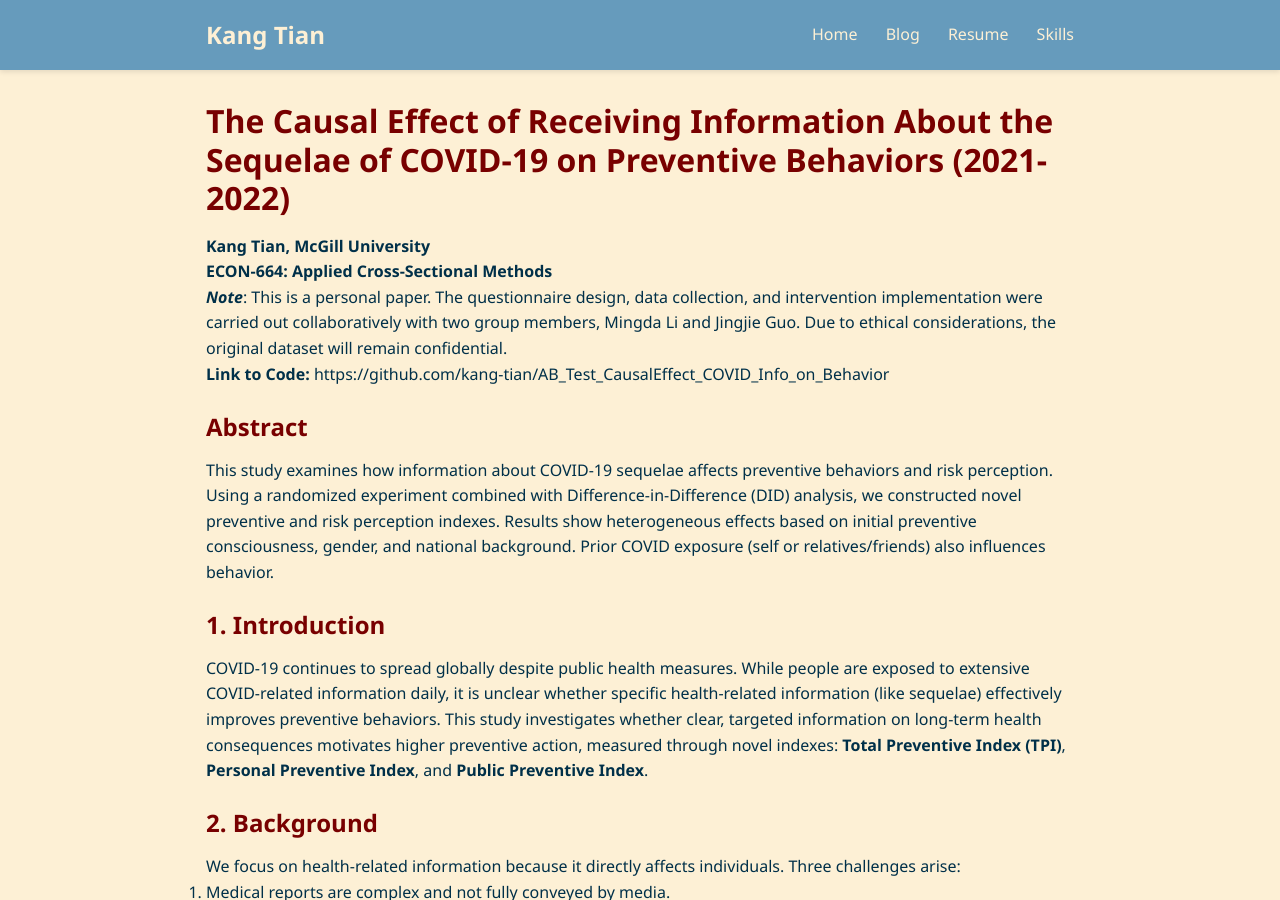
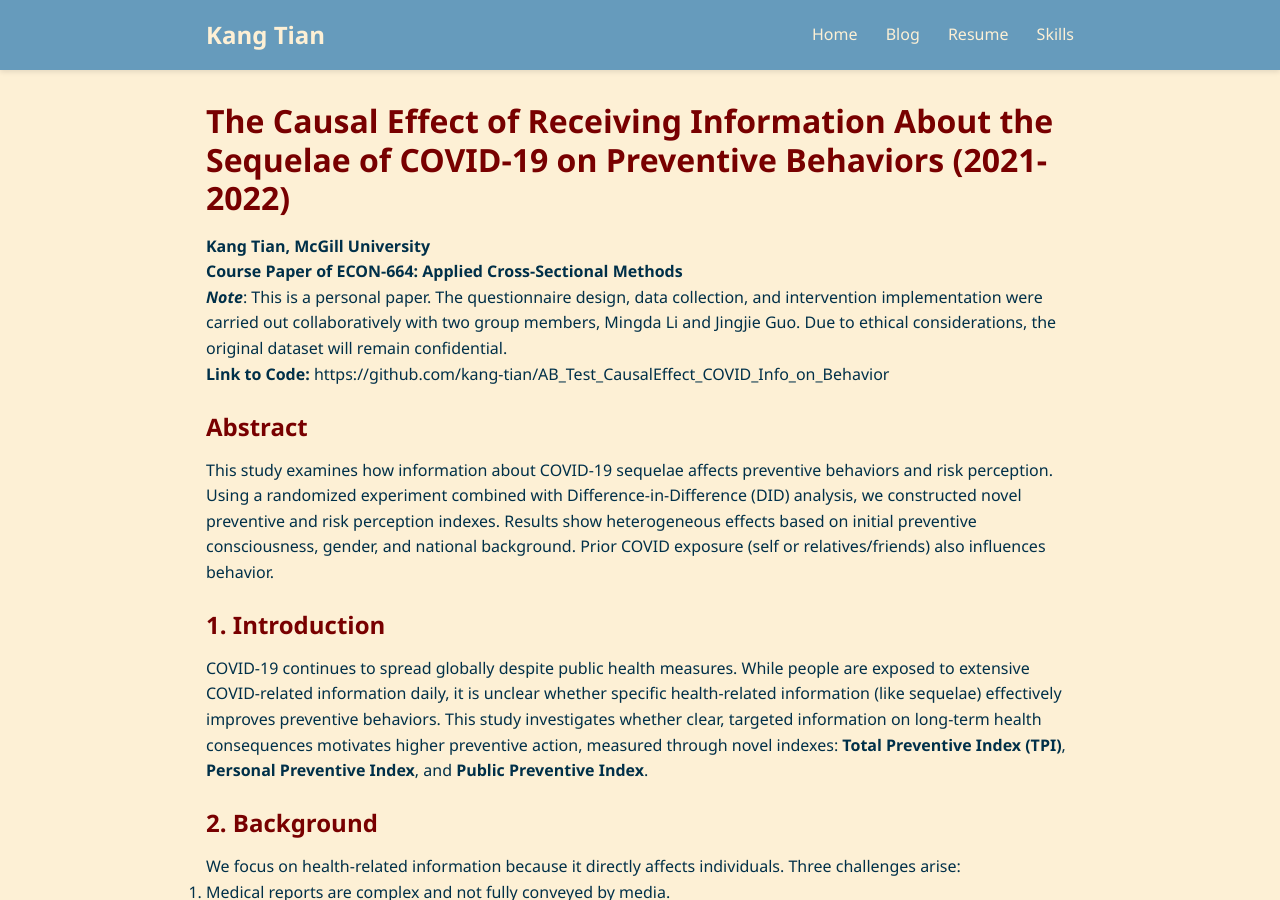
Before and after one commit to kang-tian/kang-tian.github.io, a Jekyll site: the page built from projects/AB_Test_CausalEffect_COVID_Info_on_Behavior/index.md, in a window 1280 px wide and 900 px high. Built offline with Jekyll 4.4.1, drawn with Linux system fonts in a browser that asks for light colours; our own code applies the rules of GitHub Pages for plain Markdown files.

Commit message:
Update index.md

```diff
--- a/projects/AB_Test_CausalEffect_COVID_Info_on_Behavior/index.md
+++ b/projects/AB_Test_CausalEffect_COVID_Info_on_Behavior/index.md
@@ -1,7 +1,7 @@
 # The Causal Effect of Receiving Information About the Sequelae of COVID-19 on Preventive Behaviors (2021-2022)
 
 **Kang Tian, McGill University**    <br>
-**ECON-664: Applied Cross-Sectional Methods**  <br>
+**Course Paper of ECON-664: Applied Cross-Sectional Methods**  <br>
 ***Note***: This is a personal paper. The questionnaire design, data collection, and intervention implementation were carried out collaboratively with two group members, Mingda Li and Jingjie Guo. Due to ethical considerations, the original dataset will remain confidential.   <br>
 **Link to Code:** https://github.com/kang-tian/AB_Test_CausalEffect_COVID_Info_on_Behavior
 
```
